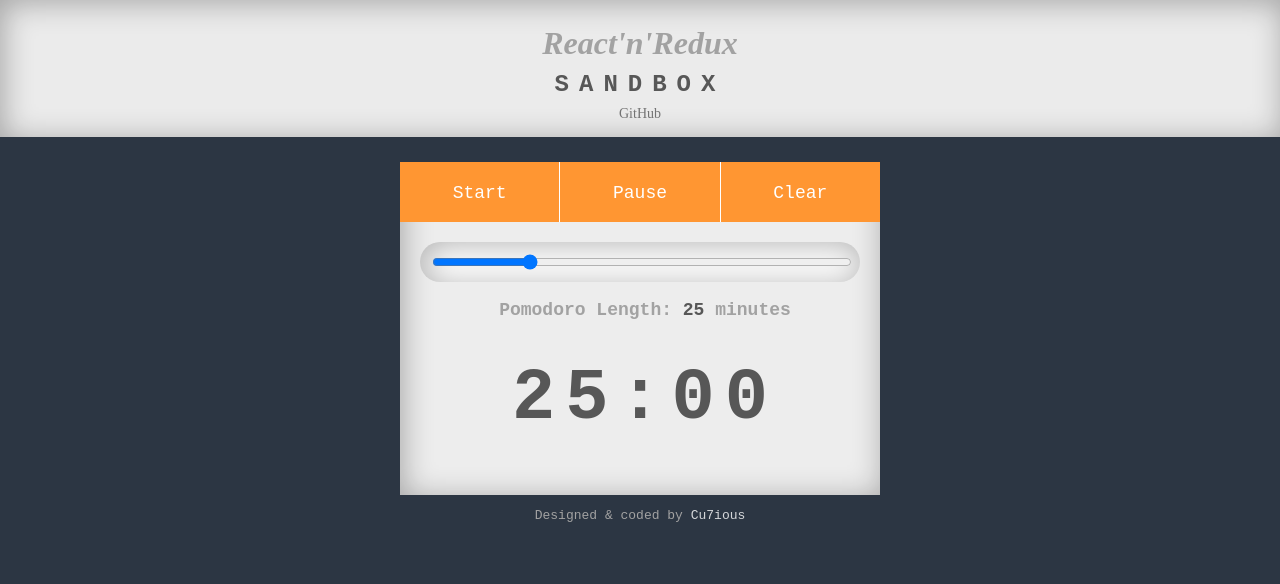
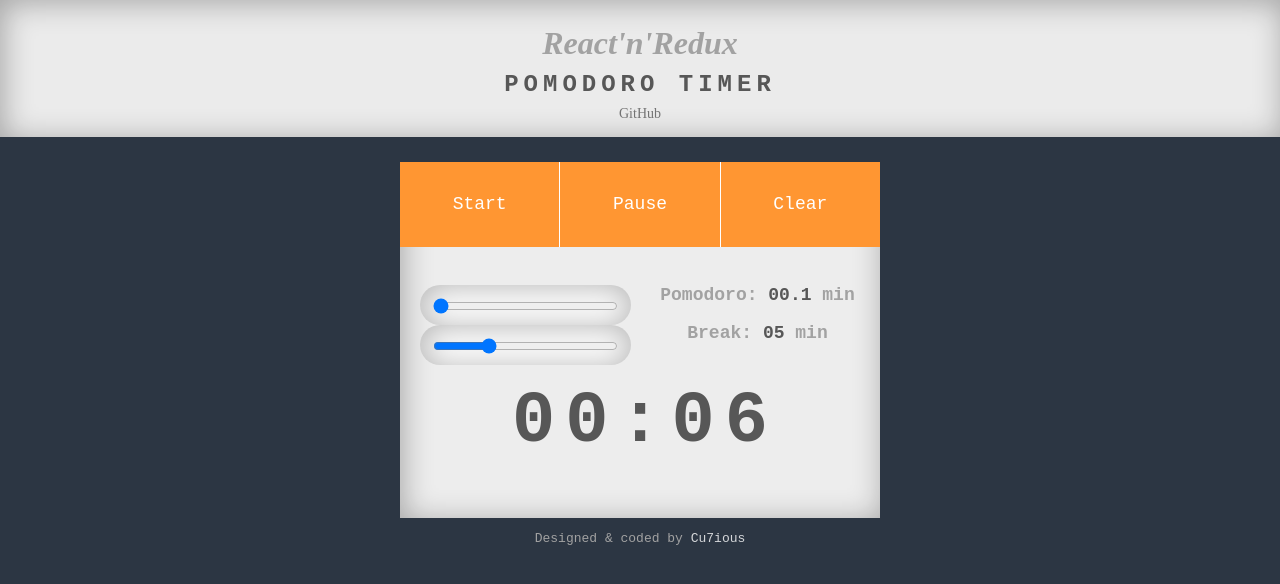
Before and after one commit to sergio-garkusha/React-n-Redux-Pomodoro-Clock, a React app: page / in a window 1280 px wide. Built offline with nearby package versions, Linux system fonts and the light colour scheme.

Commit message:
Initial Commit

```diff
--- a/app/actions/index.js
+++ b/app/actions/index.js
@@ -1,15 +1,56 @@
-export const setLength = (l) => ({ type: 'SET_LENGTH', length: l })
-
+export const setPomodoroLength = (l) => ({ type: 'SET_POMODORO_LENGTH', length: l })
+export const setBreakLength = (l) => ({ type: 'SET_BREAK_LENGTH', length: l })
 export const setActivityType = (t) => ({ type: 'SET_ACTIVITY_TYPE', activity_type: t })
 
-export const startTimer = () => ({ type: 'START_TIMER', is_active: true })
-export const tickTimer = (t) => ({ type: 'TICK_TIMER', timer: t })
-export const clearTimer = () => ({ type: 'CLEAR_TIMER', timer: -1 })
-export const stopTimer = () => ({ type: 'STOP_TIMER', is_active: false })
+export const startTimer = (t) => ({
+  type: 'START_TIMER',
+  timer: {
+    is_active: true,
+    is_finished: false,
+    time: t
+  }
+})
+export const pauseTimer = (t) => ({
+  type: 'PAUSE_TIMER',
+  timer: {
+    is_active: false,
+    paused: true,
+    time: t
+  }
+})
+export const tickTimer = (t) => ({
+  type: 'TICK_TIMER',
+  timer: {
+    time: t
+  }
+})
+export const clearTimer = () => ({
+  type: 'CLEAR_TIMER',
+  timer: {
+    time: 0,
+    is_finished: false,
+    is_active: false,
+    paused: false,
+    was_started: false
+  }
+})
+export const finishTimer = () => ({
+  type: 'FINISH_TIMER',
+  timer: {
+    time: 0,
+    is_finished: true,
+    was_started: true,
+    paused: false,
+    is_active: false
+  }
+})
 
-window.setLength = setLength
+// *** DEBUG *** //
+window.setBreakLength = setBreakLength
+window.setPomodoroLength = setPomodoroLength
 window.setActivityType = setActivityType
 window.startTimer = startTimer
 window.tickTimer = tickTimer
 window.clearTimer = clearTimer
-window.stopTimer = stopTimer
+window.pauseTimer = pauseTimer
+window.finishTimer = finishTimer
--- a/app/components/App.js
+++ /dev/null
@@ -1,52 +0,0 @@
-import React, { PropTypes } from 'react'
-import { connect } from 'react-redux';
-import { setLength, setActivityType, startTimer, tickTimer, stopTimer, clearTimer } from '../actions'
-import Controls from './Controls'
-import Clock from './Clock'
-
-const mapStateToProps = (state) => ({
-  length: state.length,
-  is_active: state.is_active,
-  activity_type: state.activity_type,
-  timer: state.timer
-})
-
-const mapDispatchToProps = (dispatch) => ({
-  setLength: (l) => dispatch(setLength(l)),
-  setActivityType: (t) => dispatch(setActivityType(t)),
-  startTimer: () => dispatch(startTimer()),
-  tickTimer: (t) => dispatch(tickTimer(t)),
-  stopTimer: () => dispatch(clearTimer()),
-  clearTimer: () => dispatch(stopTimer())
-})
-
-class App extends React.Component {
-
-  componentWillUpdate () {
-
-  }
-
-  componentDidUpdate () {
-    let p = this.props
-
-  }
-
-  render () {
-    let p = this.props
-    return (
-      <div>
-        <Controls length={p.length} acts={{
-          setLength: p.setLength,
-          startTimer: p.startTimer,
-          stopTimer: p.stopTimer,
-          clearTimer: p.clearTimer
-        }} />
-      <Clock>
-        {p.length}
-      </Clock>
-      </div>
-    )
-  }
-}
-
-export default connect(mapStateToProps, mapDispatchToProps)(App);
--- a/app/components/Buttons.js
+++ /dev/null
@@ -1,40 +0,0 @@
-import React, { PropTypes } from 'react'
-
-class Buttons extends React.Component {
-
-  constructor () {
-    super()
-
-    this.tickSound = new Audio('../assets/sounds/Tick-tock-sound.mp3')
-    this.alarmSound = new Audio('../assets/sounds/Alarm-clock-sound-short.mp3')
-
-    this._startTimer = this._startTimer.bind(this)
-    this._stopTimer = this._stopTimer.bind(this)
-    this._clearTimer = this._clearTimer.bind(this)
-  }
-
-  _startTimer () {
-    this.props.acts.startTimer()
-    this.tickSound.play()
-  }
-  _stopTimer () {
-    this.props.acts.stopTimer()
-    this.tickSound.pause()
-  }
-  _clearTimer () {
-    this.props.acts.clearTimer()
-    this.tickSound.pause()
-  }
-
-  render () {
-    return (
-      <ul className="buttons">
-        <li><button onClick={this._startTimer}>Start</button></li>
-        <li><button onClick={this._stopTimer}>Pause</button></li>
-        <li><button onClick={this._clearTimer}>Clear</button></li>
-      </ul>
-    )
-  }
-}
-
-export default Buttons
--- a/app/components/Clock.js
+++ /dev/null
@@ -1,20 +0,0 @@
-import React, { PropTypes } from 'react'
-
-class Clock extends React.Component {
-  render () {
-    let time = new Date(this.props.children)
-    let mins = time.getMinutes()
-    let secs = time.getSeconds()
-
-    mins = mins ? mins : "6" + mins
-    secs = secs ? secs : "0" + secs
-
-    return (
-      <section className="clock">
-        <h2>{mins + ':' + secs}</h2>
-      </section>
-    )
-  }
-}
-
-export default Clock
--- a/app/components/Controls.js
+++ /dev/null
@@ -1,22 +0,0 @@
-import React, { PropTypes } from 'react'
-import Buttons from './Buttons'
-import LengthSetter from './LengthSetter'
-
-class Controls extends React.Component {
-  render () {
-    let p = this.props
-    // console.log(p);
-    return (
-      <section className="controls">
-        <Buttons acts={{
-          startTimer: p.acts.startTimer,
-          stopTimer: p.acts.stopTimer,
-          clearTimer: p.acts.clearTimer
-          }} />
-        <LengthSetter length={p.length} acts={{setLength: p.acts.setLength}} />
-      </section>
-    )
-  }
-}
-
-export default Controls
--- a/app/components/LengthSetter.js
+++ /dev/null
@@ -1,28 +0,0 @@
-import React, { PropTypes } from 'react'
-
-class LengthSetter extends React.Component {
-
-  constructor () {
-    super()
-    this._setLength = this._setLength.bind(this)
-  }
-
-  _setLength(e) {
-    this.props.acts.setLength(Number(e.target.value))
-  }
-
-  render () {
-    let p = this.props
-    let length = p.length / 60000
-    return (
-      <div className="length-setter">
-        <div className="input-wrapper">
-          <input onChange={this._setLength} type="range" min="900000" max="3600000" step="300000" value={p.length} />
-        </div>
-        <h3>Pomodoro Length: <span>{length}</span> minutes</h3>
-      </div>
-    )
-  }
-}
-
-export default LengthSetter
--- /dev/null
+++ b/app/components/containers/App.js
@@ -0,0 +1,103 @@
+import React, { PropTypes } from 'react'
+import { connect } from 'react-redux';
+import { setPomodoroLength, setBreakLength, setActivityType,
+         startTimer, tickTimer, pauseTimer, clearTimer, finishTimer
+       } from '../../actions'
+import Controls from '../presentationals/Controls'
+import Clock from '../presentationals/Clock'
+
+const mapStateToProps = (state) => ({
+  pomodoroLength: state.pomodoroLength,
+  breakLength: state.breakLength,
+  activity_type: state.activity_type,
+  timer: state.timer
+})
+
+const mapDispatchToProps = (dispatch) => ({
+  setBreakLength: (l) => dispatch(setBreakLength(l)),
+  setActivityType: (t) => dispatch(setActivityType(t)),
+  setPomodoroLength: (l) => dispatch(setPomodoroLength(l)),
+  startTimer: (t) => dispatch(startTimer(t)),
+  tickTimer: (t) => dispatch(tickTimer(t)),
+  pauseTimer: (t) => dispatch(pauseTimer(t)),
+  clearTimer: () => dispatch(clearTimer()),
+  finishTimer: () => dispatch(finishTimer())
+})
+
+class App extends React.Component {
+
+  constructor (props) {
+    super(props)
+    this.ONE_SEC = 1000
+    this.counter
+
+    this.tickSound = new Audio('../assets/sounds/Tick-tock-sound.mp3') // 00:26
+    this.alarmSound = new Audio('../assets/sounds/Alarm-clock-sound-short.mp3') // 00:02
+
+    this.tickSound.addEventListener('ended', function() {
+      this.currentTime = 0
+      this.play()
+    }, false);
+  }
+
+  componentDidUpdate () {
+    const t = this
+    const p = this.props
+    const timer = this.props.timer
+
+    if (!timer.is_active
+        && !timer.was_started
+        && !timer.paused
+        && timer.time > 0
+      ) {
+      p.clearTimer()
+    }
+
+    if (timer.is_active) {
+      this.counter = (timer.time == 0) ? p.pomodoroLength : timer.time
+      if (this.counter !== 0) {
+        setTimeout(() => {
+          this.counter = this.counter - t.ONE_SEC
+          if (this.counter === 0) {
+            p.finishTimer()
+            t.tickSound.pause()
+            t.tickSound.currentTime = 0
+            t.alarmSound.play()
+          } else {
+            p.tickTimer(this.counter)
+          }
+        }, t.ONE_SEC)
+      }
+    }
+  }
+
+  render () {
+    let p = this.props
+    return (
+      <div>
+        <Controls
+          pomodoroLength={p.pomodoroLength}
+          breakLength={p.breakLength}
+          acts={{
+            setBreakLength: p.setBreakLength,
+            setPomodoroLength: p.setPomodoroLength,
+            startTimer: p.startTimer,
+            pauseTimer: p.pauseTimer,
+            clearTimer: p.clearTimer
+          }}
+          sounds={{
+            tick: this.tickSound,
+            alarm: this.alarmSound
+          }}
+          isActive={p.timer.is_active}
+          time={p.timer.time}
+        />
+        <Clock timer={p.timer}>
+          {p.pomodoroLength}
+        </Clock>
+      </div>
+    )
+  }
+}
+
+export default connect(mapStateToProps, mapDispatchToProps)(App)
--- /dev/null
+++ b/app/components/presentationals/Buttons.js
@@ -0,0 +1,44 @@
+import React, { PropTypes } from 'react'
+
+class Buttons extends React.Component {
+
+  constructor () {
+    super()
+    this._startTimer = this._startTimer.bind(this)
+    this._pauseTimer = this._pauseTimer.bind(this)
+    this._clearTimer = this._clearTimer.bind(this)
+  }
+
+  _startTimer () {
+    let p = this.props
+    let time = p.time || p.pomodoroLength
+    p.acts.startTimer(time)
+    p.sounds.tick.play()
+  }
+  _pauseTimer () {
+    let p = this.props
+    let time = p.time || p.pomodoroLength
+    p.acts.pauseTimer(time)
+    p.sounds.tick.pause()
+  }
+  _clearTimer () {
+    let p = this.props
+    p.acts.clearTimer()
+    p.sounds.tick.pause()
+    p.sounds.alarm.pause()
+    p.sounds.tick.currentTime = 0
+    p.sounds.alarm.currentTime = 0
+  }
+
+  render () {
+    return (
+      <ul className="buttons">
+        <li><button onClick={this._startTimer}>Start</button></li>
+        <li><button onClick={this._pauseTimer}>Pause</button></li>
+        <li><button onClick={this._clearTimer}>Clear</button></li>
+      </ul>
+    )
+  }
+}
+
+export default Buttons
--- /dev/null
+++ b/app/components/presentationals/Clock.js
@@ -0,0 +1,31 @@
+import React, { PropTypes } from 'react'
+
+class Clock extends React.Component {
+  render () {
+    const p = this.props
+    let fin = p.timer.is_finished
+    let time
+
+    if (fin) {
+      time = new Date(0)
+    } else {
+      time = (p.timer.time !== 0) ? new Date(p.timer.time) : new Date(p.children)
+    }
+
+    let hours = time.getHours()
+    let mins = time.getMinutes()
+    let secs = time.getSeconds()
+
+    if (hours >= 17) mins = "6" + mins
+    mins = (mins < 10) ? "0" + mins : mins
+    secs = (!secs || secs < 10) ? "0" + secs : secs
+
+    return (
+      <section className="clock">
+        <h2>{mins + ':' + secs}</h2>
+      </section>
+    )
+  }
+}
+
+export default Clock
--- /dev/null
+++ b/app/components/presentationals/Controls.js
@@ -0,0 +1,28 @@
+import React, { PropTypes } from 'react'
+import Buttons from './Buttons'
+import LengthSetter from './LengthSetter'
+
+class Controls extends React.Component {
+  render () {
+    let p = this.props
+    // console.log(p);
+    return (
+      <section className="controls">
+        <Buttons breakLength={p.breakLength} pomodoroLength={p.pomodoroLength} time={p.time} sounds={{tick: p.sounds.tick, alarm: p.sounds.alarm}}
+          acts={{
+            startTimer: p.acts.startTimer,
+            pauseTimer: p.acts.pauseTimer,
+            clearTimer: p.acts.clearTimer
+          }} />
+        <LengthSetter disabled={p.isActive} breakLength={p.breakLength} pomodoroLength={p.pomodoroLength}
+          acts={{
+            setPomodoroLength: p.acts.setPomodoroLength,
+            setBreakLength: p.acts.setBreakLength
+          }}
+        />
+      </section>
+    )
+  }
+}
+
+export default Controls
--- /dev/null
+++ b/app/components/presentationals/LengthSetter.js
@@ -0,0 +1,47 @@
+import React, { PropTypes } from 'react'
+
+class LengthSetter extends React.Component {
+
+  constructor () {
+    super()
+    this._setPomodoroLength = this._setPomodoroLength.bind(this)
+    this._setBreakLength = this._setBreakLength.bind(this)
+  }
+
+  _setPomodoroLength(e) {
+    this.props.acts.setPomodoroLength(Number(e.target.value))
+  }
+
+  _setBreakLength(e) {
+    this.props.acts.setBreakLength(Number(e.target.value))
+  }
+
+  render () {
+    let p = this.props
+    let pomodoroLength = p.pomodoroLength / 60000
+    let breakLength = p.breakLength / 60000
+    let disabled = p.disabled
+
+    pomodoroLength = (pomodoroLength < 10) ? "0" + pomodoroLength : pomodoroLength
+    breakLength = (breakLength < 10) ? "0" + breakLength : breakLength
+
+    return (
+      <div className="length-setter">
+        <div>
+          <div className="input-wrapper">
+            <input onChange={this._setPomodoroLength} disabled={disabled} type="range" min="60000" max="3600000" step="60000" value={p.pomodoroLength} />
+          </div>
+          <h3>Pomodoro: <span>{pomodoroLength}</span> min</h3>
+        </div>
+        <div>
+          <div className="input-wrapper">
+            <input onChange={this._setBreakLength} disabled={disabled} type="range" min="60000" max="900000" step="60000" value={p.breakLength} />
+          </div>
+          <h3>Break: <span>{breakLength}</span> min</h3>
+        </div>
+      </div>
+    )
+  }
+}
+
+export default LengthSetter
--- a/app/core.js
+++ b/app/core.js
@@ -1,9 +1,12 @@
 /**
 state = {
   length:             (25min / 60000) [time in miliseconds]
-  is_active:          false [bool]
   activity_type:      'p'   [string] p/b
-  timer:              (25min / 60000) [time in miliseconds] || -1
+  timer:              object
+    is_active:        false [bool]
+    was_started:      false [bool]
+    is_finished:      false [bool]
+    time:             (25min / 60000) [time in miliseconds] || -1
 }
  */
 import { createStore, combineReducers } from 'redux'
@@ -11,29 +14,22 @@ import * as reducers from './reducers'
 import React from 'react'
 import ReactDOM from 'react-dom'
 import { Provider } from 'react-redux';
-import App from './components/App'
+import App from './components/containers/App'
 
 const store = createStore(
   combineReducers({
-    length: reducers.length,
+    breakLength: reducers.breakLength,
+    pomodoroLength: reducers.pomodoroLength,
     is_active: reducers.is_active,
     activity_type: reducers.activity_type,
     timer: reducers.timer
   })
 );
 
-// const ONE_SEC = 1000
-// const FIVE_SECS = 5000
-// const ONE_MINUTE = 60000
-// const N_MINUTES = state.length * 60000
-
-// var mins = document.getElementById('mins')
-// var secs = document.getElementById('secs')
-
 const run = () => {
   ReactDOM.render(
     <Provider store={store}>
-      <App/>
+      <App />
     </Provider>
     , document.getElementById('app')
   )
@@ -41,42 +37,6 @@ const run = () => {
 
 run()
 store.subscribe(run);
-  // () => {
 
-  // var state = store.getState()
-  // var time = (state.timer === -1) ? new Date(state.length) : new Date(state.timer)
-  //
-  // if (state.is_active) {
-  //   if (time <= 0) {
-  //     store.dispatch(stopTimer(time))
-  //   } else {
-  //     setTimeout(() => {
-  //       time = new Date(time - ONE_SEC)
-  //       mins.innerText = time.getMinutes()
-  //       secs.innerText = time.getSeconds()
-  //       store.dispatch(tickTimer(time))
-  //     }, ONE_SEC)
-  //   }
-  //
-  // }
-
-// });
-
+// *** DEBUG *** //
 window.store = store
-
-// var start = document.getElementById('start-timer');
-// var stop = document.getElementById('stop-timer');
-//
-// let tickSound = new Audio('../assets/sounds/Tick-tock-sound.mp3')
-// start.addEventListener('click', (e) => {
-//   if (tickSound.paused) {
-//     tickSound.play();
-//   } else {
-//     tickSound.pause();
-//   }
-// })
-//
-// let alarmSound = new Audio('../assets/sounds/Alarm-clock-sound-short.mp3')
-// stop.addEventListener('click', (e) => {
-//   alarmSound.play();
-// })
--- a/app/reducers/index.js
+++ b/app/reducers/index.js
@@ -1,35 +1,75 @@
-export const length = (state = (25 * 60000), action) => {
-
+export const breakLength = (state = (5 * 60000), action) => {
   switch (action.type) {
-    case 'SET_LENGTH': return action.length
+    case 'SET_BREAK_LENGTH': return action.length
     default: return state
   }
+}
 
+export const pomodoroLength = (state = 6000 || (25 * 60000), action) => {
+  switch (action.type) {
+    case 'SET_POMODORO_LENGTH': return action.length
+    default: return state
+  }
 }
 
 export const activity_type = (state = 'p', action) => {
-
   switch (action.type) {
     case 'SET_ACTIVITY_TYPE': return action.activity_type
     default: return state
   }
-
 }
 
-export const is_active = (state = false, action) => {
+const timerInitState = {
+  is_active:   false,
+  was_started: false,
+  is_finished: false,
+  time:        0
+}
+export const timer = (state = timerInitState, action) => {
+
   switch (action.type) {
     case 'START_TIMER':
-    case 'STOP_TIMER':
-      return action.is_active
-    default: return state
+      return {
+        is_active: action.timer.is_active,
+        was_started: state.was_started,
+        is_finished: action.timer.is_finished,
+        paused: state.paused,
+        time: Number(action.timer.time)
+      }
+    case 'PAUSE_TIMER':
+      return {
+        is_active: action.timer.is_active,
+        paused: action.timer.paused,
+        was_started: state.was_started,
+        is_finished: state.is_finished,
+        time: Number(action.timer.time)
+      }
+    case 'TICK_TIMER':
+      return {
+        is_active: state.is_active,
+        paused: state.paused,
+        was_started: state.was_started,
+        is_finished: state.is_finished,
+        time: Number(action.timer.time)
+      }
+    case 'CLEAR_TIMER':
+      return {
+        is_active: false,
+        paused: false,
+        was_started: false,
+        is_finished: false,
+        time: Number(action.timer.time)
+      }
+    case 'FINISH_TIMER':
+      return {
+        is_active: false,
+        paused: false,
+        was_started: false,
+        is_finished: true,
+        time: Number(action.timer.time)
+      }
+    default:
+      return state
   }
 
 }
-
-export const timer = (state = -1, action) => {
-  switch (action.type) {
-    case 'TICK_TIMER': return action.timer
-    case 'CLEAR_TIMER': return -1
-    default: return state
-  }
-}
--- a/assets/css/style.css
+++ b/assets/css/style.css
@@ -46,7 +46,7 @@ header h1 span {
   text-transform: uppercase;
   color: #575757;
   font-size: 24px;
-  letter-spacing: 10px;
+  letter-spacing: 5px;
   text-indent: 10px;
   font-family: monospace;
 }
@@ -79,7 +79,7 @@ header h1 span {
   flex: 1;
   border-right: 1px solid #fff;
   display: block;
-  height: 60px;
+  height: 85px;
 }
 .controls ul.buttons li:last-child {
   border-right: 0;
@@ -91,7 +91,7 @@ header h1 span {
   height: 100%;
   font: 18px monospace;
   color: #fff;
-  line-height: 60px;
+  line-height: 83px;
   cursor: pointer;
   text-transform: capitalize;
 }
@@ -111,15 +111,20 @@ header h1 span {
 }
 .controls .input-wrapper {
   height: 20px;
-  min-width: 300px;
+  min-width: 185px;
   border-radius: 50px;
-  padding: 10px;
+  float: left;
+  padding: 10px 15px 10px 11px;
   background-color: #fff;
-  box-shadow: 3px 3px 30px rgba(0, 0, 0, 0.3) inset;
+  box-shadow: 1px 2px 30px rgba(0, 0, 0, 0.3) inset;
+}
+.controls .input-wrapper:first-child {
+  margin-right: 14px;
 }
 .controls .input-wrapper input {
   border: 0;
   width: 100%;
+  margin-top: 3px;
   font: 24px serif;
   background-color: rgba(0, 0, 0, 0);
 }
--- a/index.html
+++ b/index.html
@@ -2,12 +2,12 @@
 <html lang="en">
 <head>
   <meta charset="UTF-8">
-  <title>React'n'Redux sandBox</title>
+  <title>React'n'Redux Pomodoro Timer</title>
   <link rel="stylesheet" href="assets/css/style.css" media="screen" title="no title" charset="utf-8">
 </head>
 <body>
   <header>
-    <h1><i>React'n'Redux</i><br><span>sandBox</span></h1>
+    <h1><i>React'n'Redux</i><br><span>Pomodoro Timer</span></h1>
     <div class="socials">
       <a target="_blank" title="More on GitHub" href="//github.com/Cu7ious">GitHub</a>
     </div>
```
